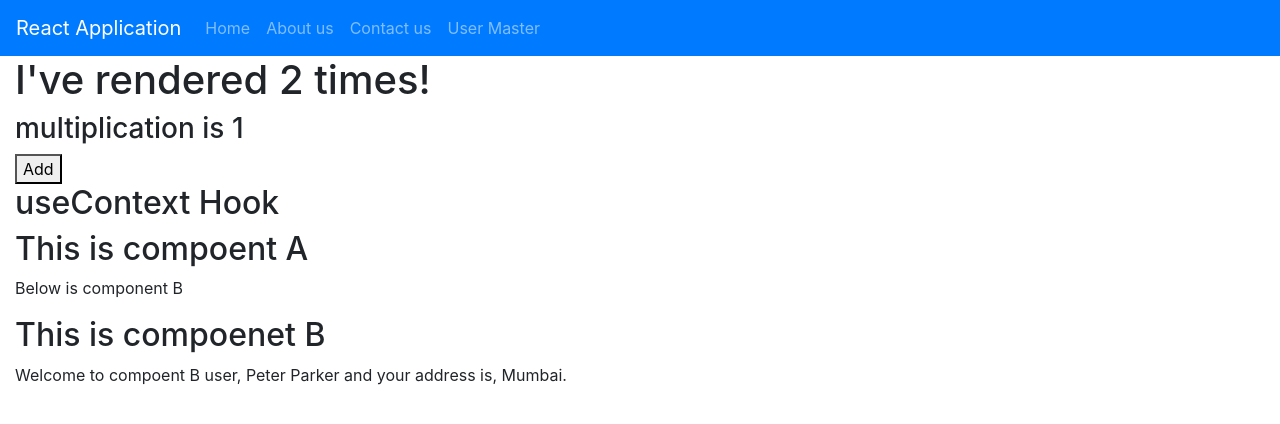
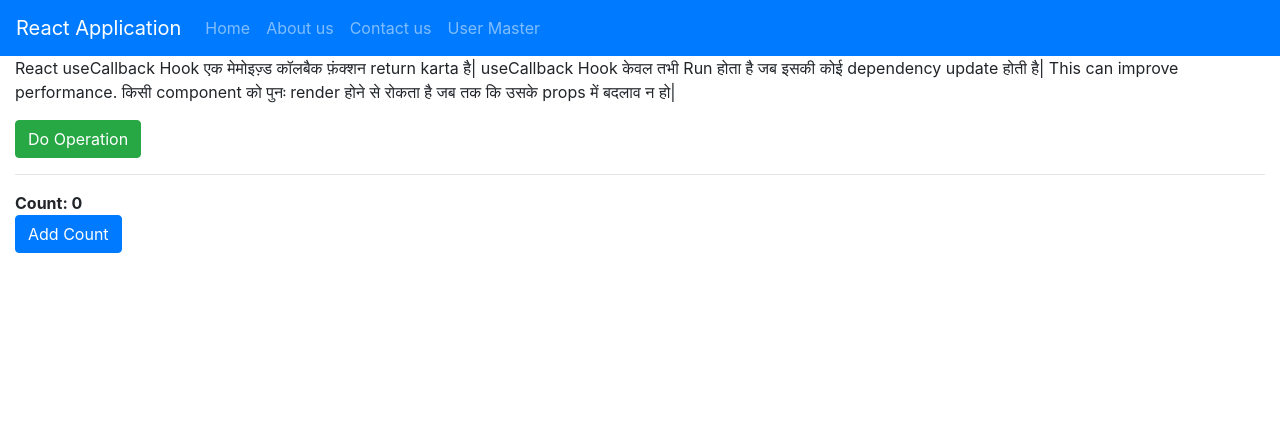
Before and after one commit to shirkeamy/October2024Batch, a React (Create React App) app in the folder react-test/my-app/: page /react-hooks in a window 1280 px wide. Shown: the top 424 px of the page. Built offline with nearby package versions, Linux system fonts and the light colour scheme.

Commit message:
Session 8 - useCallback hook issue

```diff
--- /dev/null
+++ b/react-test/my-app/src/Pages/Hooks/DoOperation.tsx
@@ -0,0 +1,24 @@
+
+interface IOperationPorps {
+    operations: string[];
+    doOperation: () => void;
+}
+
+const DoOperation: React.FC<IOperationPorps> = (props: IOperationPorps) => {
+    const { operations, doOperation }: IOperationPorps = props;
+
+    console.log(operations);
+    return (
+        <>
+            <button className="btn btn-success" onClick={doOperation}>Do Operation</button>
+
+            {
+                operations.map((opr: string, index: number) => {
+                    return <p key={index}>{`You did operation: ${opr} number ${index+1}`}</p>
+                })
+            }
+        </>
+    )
+}
+
+export default DoOperation;
--- /dev/null
+++ b/react-test/my-app/src/Pages/Hooks/UseCallbackHook.tsx
@@ -0,0 +1,29 @@
+import { useState } from "react";
+import DoOperation from "./DoOperation";
+
+const UseCallbackHook: React.FC = () => {
+    const [operations, setOperations] = useState<string[]>([])
+    const [count, setConut] = useState<number>(0);
+
+    const doOperation = () => {
+        setOperations((t) => [...t, "new operation"]);
+    }
+    return (
+        <>
+            <p>
+                React useCallback Hook एक मेमोइज़्ड कॉलबैक फ़ंक्शन return karta है|
+                useCallback Hook केवल तभी Run  होता है जब इसकी कोई dependency update होती है|
+                This can improve performance.
+                किसी component को पुनः render होने से रोकता है जब तक कि उसके props में बदलाव न हो|
+            </p>
+
+            <DoOperation operations={operations} doOperation={doOperation} />
+            <hr />
+            <strong>Count: {count}</strong>
+            <br />
+            <button className="btn btn-primary" onClick={() => { setConut(count + 1) }}>Add Count</button>
+        </>
+    )
+}
+
+export default UseCallbackHook;
--- a/react-test/my-app/src/Pages/ReactHooks.tsx
+++ b/react-test/my-app/src/Pages/ReactHooks.tsx
@@ -1,12 +1,16 @@
+import UseCallbackHook from "./Hooks/UseCallbackHook";
 import UseContextHook from "./Hooks/useContextHook";
 import UseEffectHook from "./Hooks/UseEffectHook";
 
 const ReactHooks: React.FC = () => {
     return (
         <>
-            <UseEffectHook />
+            {/* <UseEffectHook />
             <h2>useContext Hook</h2>
-            <UseContextHook />
+            <UseContextHook /> */}
+
+                <UseCallbackHook />
+
         </>
     )
 }
```
